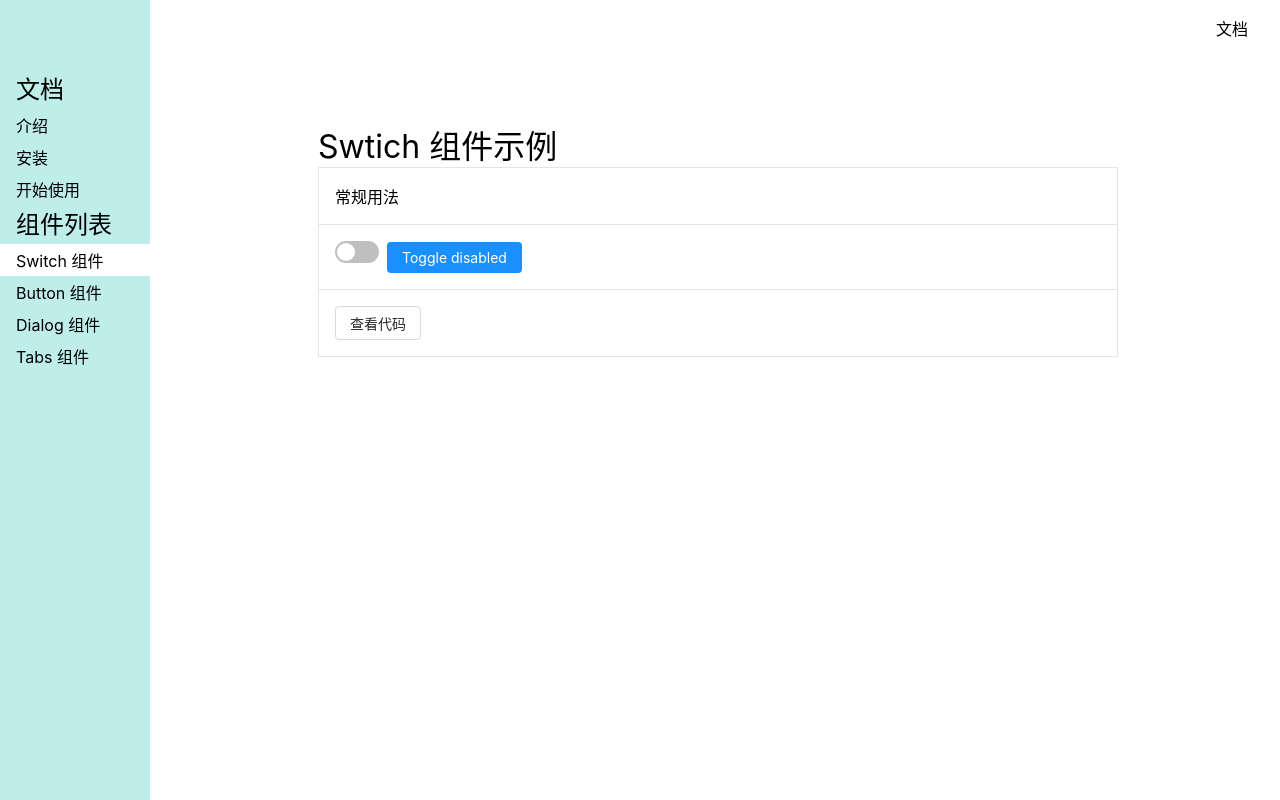
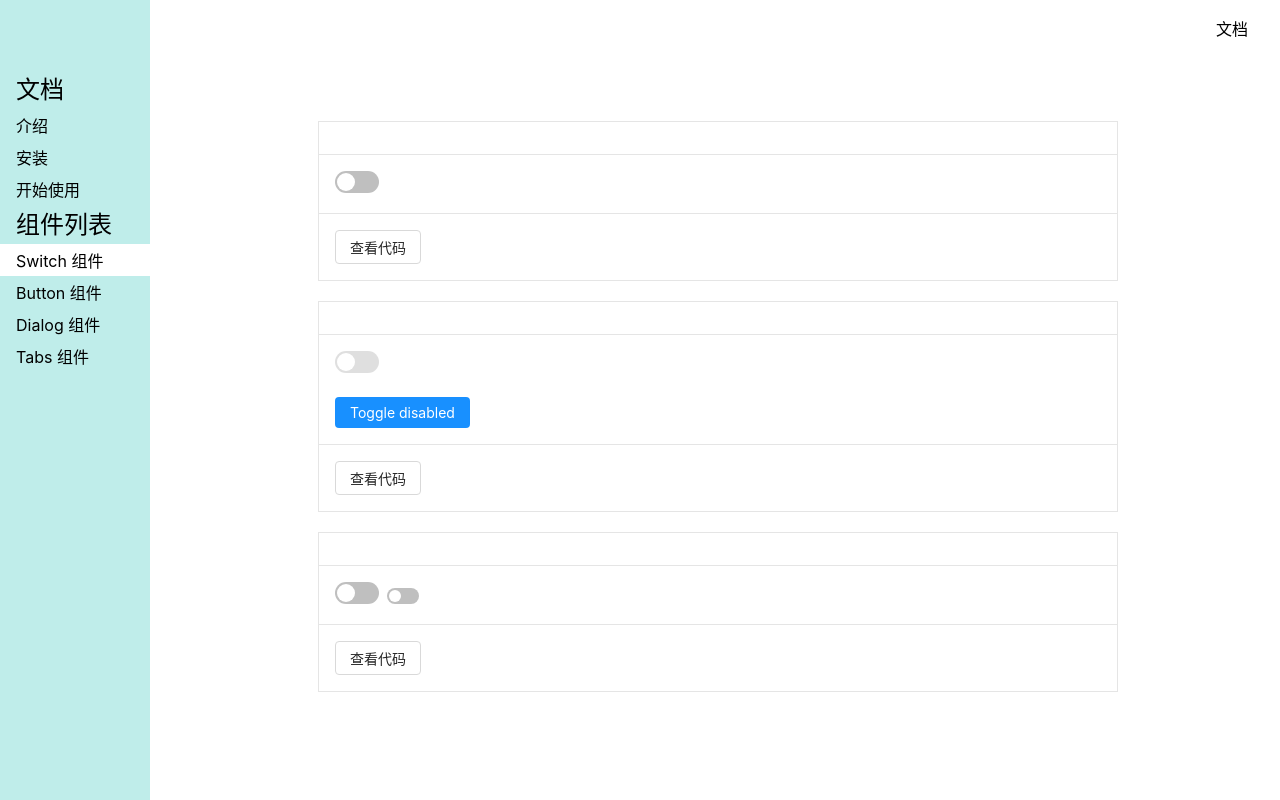
Before and after one commit to YingJiangHui/lemon-ui, a Vue app: page /#/doc/switch in a window 1280 px wide. Built offline with nearby package versions, Linux system fonts and the light colour scheme.

Commit message:
完成Switch 组件 demo

```diff
--- /dev/null
+++ b/src/components/Button1.demo.vue
@@ -0,0 +1,15 @@
+<demo>
+常规用法
+</demo>
+<template>
+<Button>按钮</Button>
+</template>
+
+<script lang="ts">
+import Button from '../lib/Button.vue'
+export default {
+    components: {
+        Button
+    }
+}
+</script>
--- a/src/components/ButtonDemo.vue
+++ b/src/components/ButtonDemo.vue
@@ -1,10 +1,10 @@
 <template>
 <div>
+    <component :is="Demo" :component="Button1Demo" />
     <div class="box">
         <Button size="large">按钮</Button>
         <Button size="normal">按钮</Button>
         <Button size="small">按钮</Button>
-
     </div>
     <div class="box">
         <Button theme='text' size="large">按钮</Button>
@@ -47,6 +47,8 @@
 
 <script lang="ts">
 import Button from '../lib/Button.vue'
+import Button1Demo from './Button1.demo.vue'
+import Demo from './Demo.vue'
 export default {
     components: {
         Button
@@ -56,7 +58,9 @@ export default {
             console.log('hi')
         }
         return {
-            onClick
+            onClick,
+            Button1Demo,
+            Demo
         }
     }
 }
--- /dev/null
+++ b/src/components/Demo.vue
@@ -0,0 +1,69 @@
+<template>
+<div class="demo">
+    <p>{{component.__sourceCodeTitle}}</p>
+    <div class="demo-component">
+        <component :is="component" />
+    </div>
+    <div class="demo-actions">
+        <Button @click="toggle">查看代码</Button>
+    </div>
+    <div class="demo-code" v-if="codeVisible">
+        <pre class="language-html" v-html="Prism.highlight(component.__sourceCode, Prism.languages.html, 'html')"></pre>
+    </div>
+</div>
+</template>
+
+<script lang="ts">
+import Button from '../lib/Button.vue'
+import Prism from 'prismjs';
+import '../../node_modules/prismjs/themes/prism.css'
+import {
+    ref,
+} from 'vue'
+export default {
+
+    props: {
+        component: {
+            type: Object,
+            required: true
+        }
+    },
+    components: {
+        Button
+    },
+    setup() {
+        const codeVisible = ref < boolean > (false)
+        const toggle = () => {
+            codeVisible.value = !codeVisible.value
+        }
+        return {
+            codeVisible,
+            toggle,
+            Prism
+        }
+    }
+}
+</script>
+
+<style lang="scss">
+.demo {
+    min-width: 320px;
+    display: flex;
+    flex-direction: column;
+    border: 1px solid rgba($color: #000, $alpha: .1);
+
+    &>*:not(:last-child) {
+        border-bottom: 1px solid rgba($color: #000, $alpha: .1);
+    }
+
+    &>* {
+        padding: 1em;
+    }
+
+    >.demo-component {}
+
+    >.demo-actions {}
+
+    >.demo-code {}
+}
+</style>
--- /dev/null
+++ b/src/components/DemoWrapper.vue
@@ -0,0 +1,22 @@
+<template>
+<div class="demo-wrapper">
+    <slot />
+</div>
+</template>
+
+<style lang="scss">
+.demo-wrapper {
+
+    padding: 45px;
+    margin: 0 auto;
+    max-width: 890px;
+
+    @media (max-width:500px) {
+        padding: 0;
+    }
+
+    >*:not(:last-child) {
+        margin-bottom: 20px;
+    }
+}
+</style>
--- a/src/components/Switch.demo1.vue
+++ b/src/components/Switch1.demo.vue
@@ -2,28 +2,23 @@
 常规用法
 </demo>
 <template>
-<Switch v-model:value="bool" :disabled="disabled" />
-<Button level="primary" :full="true" @click="disabled=!disabled">Toggle disabled</Button>
+<Switch v-model:value="bool" />
 </template>
 
 <script lang="ts">
 import Switch from '../lib/Switch.vue'
-import Button from '../lib/Button.vue'
 import {
     ref
 } from 'vue'
 export default {
     name: 'SwitchDemo',
     components: {
-        Switch,
-        Button
+        Switch
     },
     setup() {
         const bool = ref(false)
-        const disabled = ref(false)
         return {
             bool,
-            disabled
         }
     }
 }
--- /dev/null
+++ b/src/components/Switch2.demo.vue
@@ -0,0 +1,36 @@
+<demo>
+使用disabled
+</demo>
+<template>
+<Switch v-model:value="bool" :disabled="disabled" />
+<br />
+<br />
+<Button level='primary' :full="true" @click="toggleDisabled">Toggle disabled</Button>
+</template>
+
+<script lang="ts">
+import Switch from '../lib/Switch.vue'
+import Button from '../lib/Button.vue'
+import {
+    ref
+} from 'vue'
+export default {
+    name: 'SwitchDemo',
+    components: {
+        Switch,
+        Button
+    },
+    setup() {
+        const bool = ref(false)
+        const disabled = ref(true)
+        const toggleDisabled = () => {
+            disabled.value = !disabled.value
+        }
+        return {
+            toggleDisabled,
+            bool,
+            disabled
+        }
+    }
+}
+</script>
--- /dev/null
+++ b/src/components/Switch3.demo.vue
@@ -0,0 +1,26 @@
+<demo>
+修改大小
+</demo>
+<template>
+<Switch v-model:value="bool" />
+<Switch v-model:value="bool" size="small" />
+</template>
+
+<script lang="ts">
+import Switch from '../lib/Switch.vue'
+import {
+    ref
+} from 'vue'
+export default {
+    name: 'SwitchDemo',
+    components: {
+        Switch
+    },
+    setup() {
+        const bool = ref(false)
+        return {
+            bool,
+        }
+    }
+}
+</script>
--- a/src/components/SwitchDemo.vue
+++ b/src/components/SwitchDemo.vue
@@ -1,77 +1,29 @@
 <template>
-<div class="demo-wrapper">
-    <h1>Swtich 组件示例</h1>
-    <div class="demo">
-        <p>常规用法</p>
-        <div class="demo-component">
-            <component :is="SwitchDemo1" />
-        </div>
-        <div class="demo-actions">
-            <Button @click="toggle">查看代码</Button>
-        </div>
-        <div class="demo-code" v-if="codeVisible">
-            <pre class="language-html" v-html="Prism.highlight(SwitchDemo1.__sourceCode, Prism.languages.html, 'html')"></pre>
-        </div>
-    </div>
-</div>
+<component :is="DemoWrapper">
+    <component :is="Demo" :component="Switch1Demo" />
+    <component :is="Demo" :component="Switch2Demo" />
+    <component :is="Demo" :component="Switch3Demo" />
+</component>
 </template>
 
 <script lang="ts">
-import SwitchDemo1 from './Switch.demo1.vue'
-import Button from '../lib/Button.vue'
-import Prism from 'prismjs';
-import '../../node_modules/prismjs/themes/prism.css'
+import Demo from './Demo.vue'
+import DemoWrapper from './DemoWrapper.vue'
+import Switch1Demo from './Switch1.demo.vue'
+import Switch2Demo from './Switch2.demo.vue'
+import Switch3Demo from './Switch3.demo.vue'
 import {
     ref
 } from 'vue'
 export default {
-    components: {
-        Button
-    },
     setup() {
-        const codeVisible = ref < boolean > (false)
-        const toggle = () => {
-            codeVisible.value = !codeVisible.value
-        }
         return {
-            codeVisible,
-            toggle,
-            SwitchDemo1,
-            Prism
+            Demo,
+            Switch1Demo,
+            Switch2Demo,
+            Switch3Demo,
+            DemoWrapper
         }
     }
 }
 </script>
-
-<style lang="scss">
-.demo-wrapper {
-    padding: 45px;
-    margin: 0 auto;
-    max-width: 890px;
-
-    @media (max-width:500px) {
-        padding: 0;
-    }
-
-    >.demo {
-        min-width: 320px;
-        display: flex;
-        flex-direction: column;
-        border: 1px solid rgba($color: #000, $alpha: .1);
-
-        &>*:not(:last-child) {
-            border-bottom: 1px solid rgba($color: #000, $alpha: .1);
-        }
-
-        &>* {
-            padding: 1em;
-        }
-
-        >.demo-component {}
-
-        >.demo-actions {}
-
-        >.demo-code {}
-    }
-}
-</style>
```
